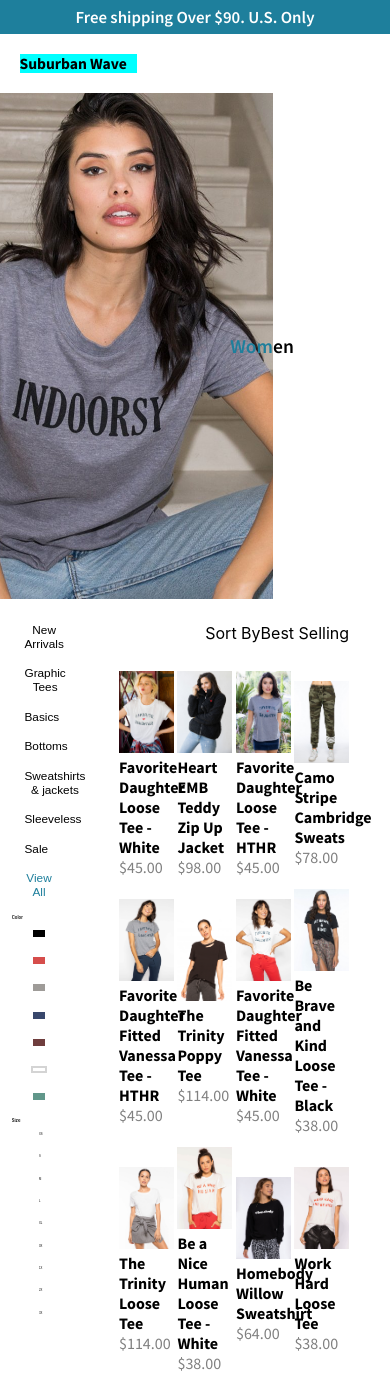
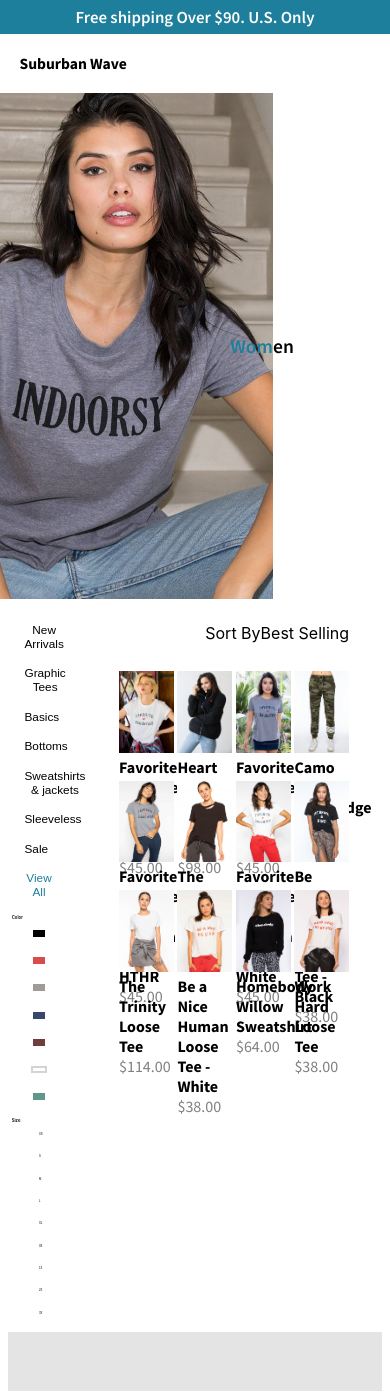
Before and after one commit to connorlagana/sw, a React (Create React App) app: page /women in a window 390 px wide. Built offline with nearby package versions, Linux system fonts and the light colour scheme.

Commit message:
started footer

```diff
--- a/src/App.js
+++ b/src/App.js
@@ -178,6 +178,7 @@ class App extends Component {
         <Route path="/men">
           <Women gender={this.state.men} />
         </Route>
+        <Footer />
       </div>
     );
   }
--- a/src/App.scss
+++ b/src/App.scss
@@ -332,7 +332,7 @@
         font-weight: 400;
       }
       & .bottomInd {
-
+        height: 3vw;
       }
     }
   }
@@ -346,6 +346,17 @@
   }
 }
 
+.Footer {
+  width: 96vw;
+  height: 15vw;
+  margin: 2vw;
+  background-color: rgb(228, 228, 228);
+
+  & .leftFooter {
+
+  }
+}
+
 @media only screen and (max-width: 600px) {
   * {
     .Nav {
@@ -354,7 +365,6 @@
         justify-content: space-between;
         .leftNav {
           font-size: 4vw;
-          background-color: aqua;
         }
         .centerNav {
           visibility: hidden;
--- a/src/components/Footer.js
+++ b/src/components/Footer.js
@@ -4,7 +4,8 @@ import { Link } from "react-router-dom";
 function Footer() {
   return (
     <div className="Footer">
-      <div>Hello world!</div>
+      <div className="leftFooter"></div>
+      <div className="rightFooter"></div>
     </div>
   );
 }
--- a/src/components/Women/WomenItems.js
+++ b/src/components/Women/WomenItems.js
@@ -18,7 +18,9 @@ function WomenItems(props) {
               />
               <div className="bottomInd">
                 <div id="itemName">{item.name}</div>
-                <div id="itemPrice">${item.price}.00</div>
+                <div>
+                  <div id="itemPrice">${item.price}.00</div>
+                </div>
               </div>
             </div>
           ))}
```
